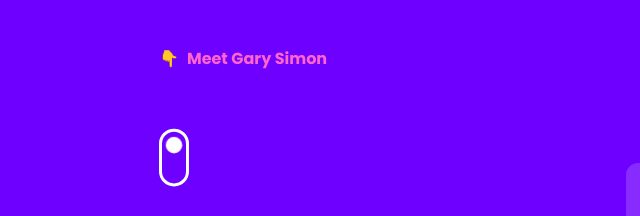
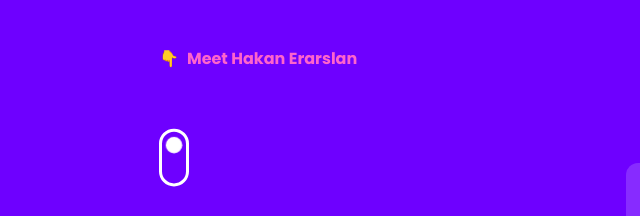
Before and after one commit to hakanrsln/simple3-wep-page, a plain HTML site: page index.html in a window 1280 px wide. Shown: the part 337-553 px from the top of the page, 1-641 px from the left. Drawn offline with nearby package versions, Linux system fonts and the light colour scheme; a script that the page names is missing.

Commit message:
Update index.html

```diff
--- a/index.html
+++ b/index.html
@@ -34,7 +34,7 @@
             <h1 class="stagger1">Beautifully Crafted Web Experiences</h1>
             <div class="meet stagger1">
                 <span>👇</span>
-                <p>Meet Gary Simon</p>
+                <p>Meet Hakan Erarslan</p>
             </div>
             <svg class="scroll stagger1" width="40" height="77" viewBox="0 0 40 77">
                 <g id="scroll" transform="translate(-253 -787)">
```
